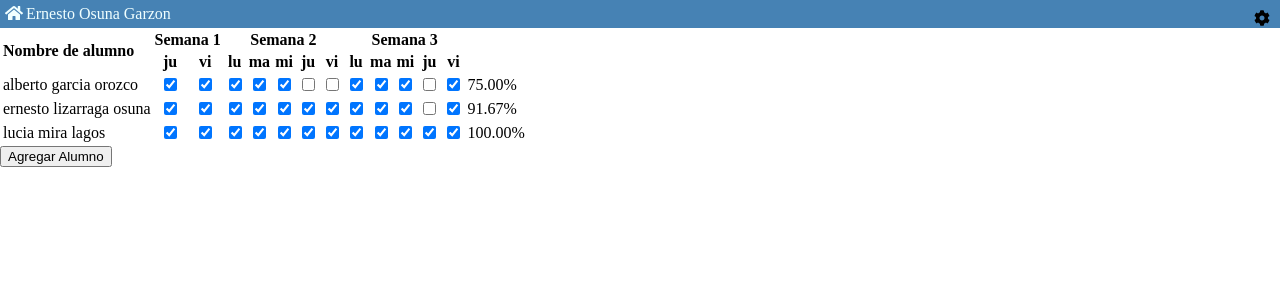
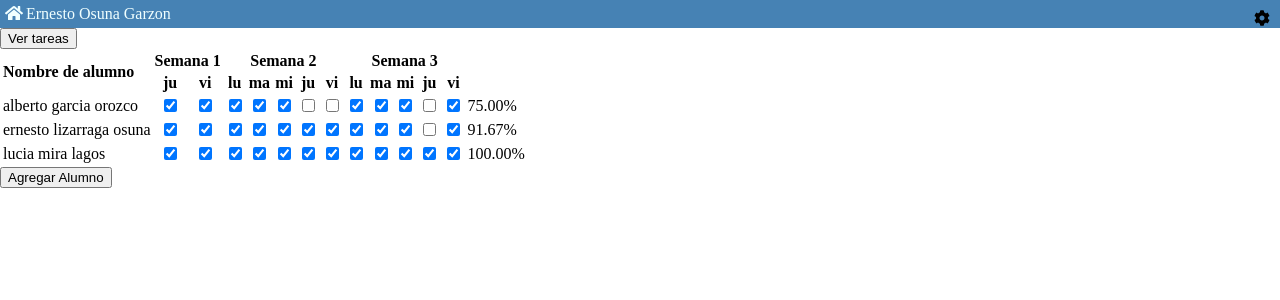
Before and after one commit to cuauth/prof, a React app: page /grupo/1 in a window 1280 px wide. Shown: the top 300 px of the page. Built offline with nearby package versions, Linux system fonts and the light colour scheme.

Commit message:
ver tareas agregado

```diff
--- a/src/actions/index.js
+++ b/src/actions/index.js
@@ -7,27 +7,38 @@ export const grupos = {
   ELIMINAR_ALUMNO: 'ELIMINAR_ALUMNO',
   CAMBIAR_ALUMNO_ASISTENCIA: 'CAMBIAR_ALUMNO_ASISTENCIA',
   AGREGAR_GRUPO: 'AGREGAR_GRUPO',
-  MOSTRAR_GRUPO: 'MOSTRAR_GRUPO'
+  MOSTRAR_GRUPO: 'MOSTRAR_GRUPO',
+  AGREGAR_TAREA: 'AGREGAR_TAREA'
 
 }
 
-export const mostrarGrupo = (grupodId) => {
+export const mostrarGrupo = (grupoId) => {
   return {
     type: grupos.MOSTRAR_GRUPO,
     payload: {
-      id: grupodId
+      id: grupoId
     }
   }
 }
-export const agregarAlumno = (grupodId, alumno) => {
+export const agregarAlumno = (grupoId, alumno) => {
   return {
     type: grupos.AGREGAR_ALUMNO,
     payload: {
-      grupoId: grupodId,
+      grupoId: grupoId,
       alumno
     }
   }
 
+}
+
+export const agregarTarea = (grupoId,tarea) => {
+  return {
+    type: grupos.AGREGAR_TAREA,
+    payload: {
+      grupoId,
+      tarea
+    }
+  }
 }
 export const agregarGrupo = (grupoId,alumnos,fechas) => {
   return {
--- a/src/components/Grupo.js
+++ b/src/components/Grupo.js
@@ -2,9 +2,9 @@ import React from "react"
 import { connect } from 'react-redux'
 import ListaAlumnos from './ListaAlumnos'
 import AgregarAlumnoForm from './AgregarAlumnoForm'
-
-
-class App extends React.Component {
+import { agregarTarea} from './../actions'
+import moment from 'moment'
+class Grupo extends React.Component {
   constructor(props) {
     super(props)
     this.agregarAlumnoHandleClick = this.agregarAlumnoHandleClick.bind(this)
@@ -28,6 +28,7 @@ class App extends React.Component {
   render() {
     const showForm = this.state.showForm
     return <React.Fragment>
+      <button onClick={()=>{ this.props.agregarTarea(this.props.grupoId, { id:1, titulo: 'titulo', descripcion: 'descripcion de la tarea', fechaDeEntrega: moment().add('5','days'), valor: 100  }) }} >Ver tareas</button>
       <ListaAlumnos grupoId={this.props.grupoId} />
       <div>
         {(showForm)
@@ -40,17 +41,17 @@ class App extends React.Component {
 }
 
 const mapStateToProps = (state,props) => {
-  console.log(state,props)
   return {
     settings: state.settings
   }
 }
 const mapDispatchToProps = dispatch => {
   return {
+    agregarTarea: (grupoId, tarea) =>{dispatch(agregarTarea(grupoId, tarea))}
   }
 }
 
 export default connect(
   mapStateToProps,
   mapDispatchToProps
-)(App)
+)(Grupo)
--- a/src/reducer/grupos.js
+++ b/src/reducer/grupos.js
@@ -5,8 +5,9 @@ import listaAlumnos from './listaAlumnos'
 /*
 struct of grupos
   id: 0,
-  alumnos: [],
-  fechas: {}
+  alumnos: {},
+  fechas: {} ,
+  tareas: {}
 */
 const gruposReducer = (state = {}, action) => {
   switch (action.type) {
@@ -33,6 +34,18 @@ const gruposReducer = (state = {}, action) => {
 
       return newArr
     }
+    case 'AGREGAR_TAREA': {
+      let newArr = Object.assign({}, state);
+      newArr[action.payload.grupoId].tareas = {
+        [action.payload.tarea.id]: {
+          titulo: action.payload.tarea.titulo,
+          descripcion: action.payload.tarea.descripcion,
+          fechaDeEntrega: action.payload.tarea.fechaDeEntrega,
+          valor: action.payload.tarea.valor
+        }
+      }
+      return newArr
+    }
     default:
     return state
   }
```
